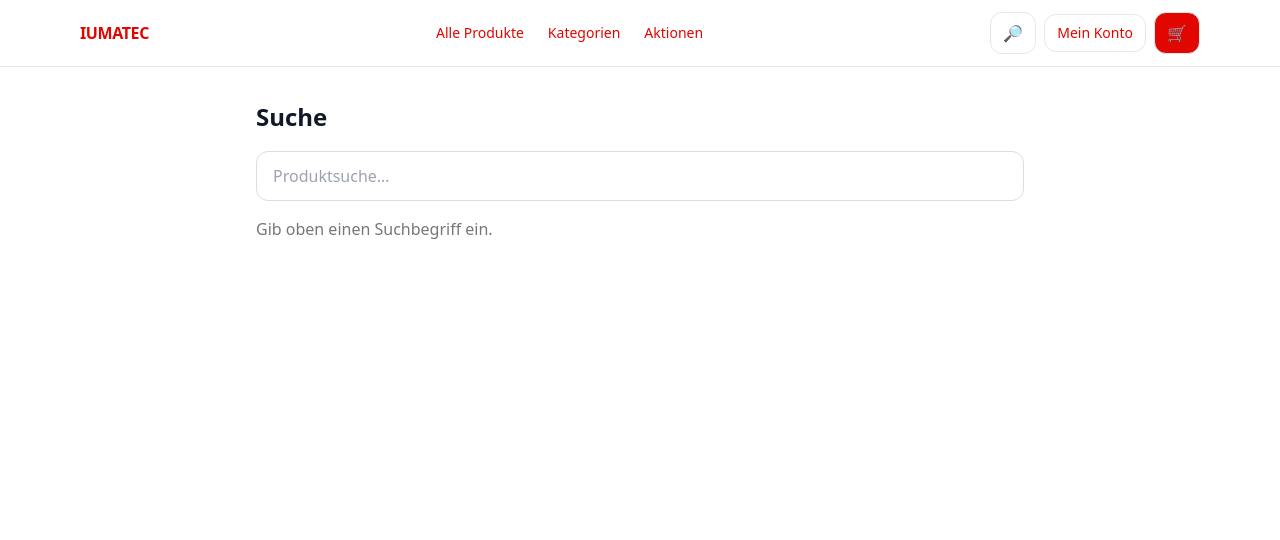
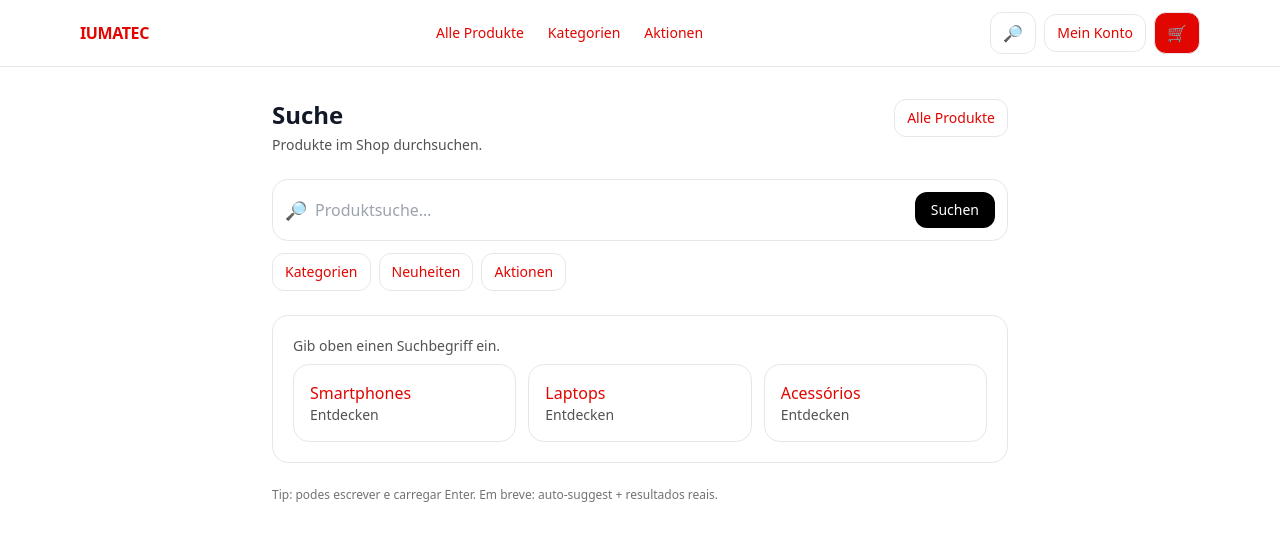
Before and after one commit to celsoneves32/iumatec-site, a Next.js app: page /search in a window 1280 px wide. Shown: the top 540 px of the page. Built offline with nearby package versions, Linux system fonts and the light colour scheme; no server answers.

Commit message:
Update page.tsx

```diff
--- a/app/search/page.tsx
+++ b/app/search/page.tsx
@@ -1,31 +1,134 @@
+// app/search/page.tsx
+import Link from "next/link";
+
 export const metadata = {
   title: "Suche – IUMATEC",
-  description: "Produkte im Shop durchsuchen."
+  description: "Produkte im Shop durchsuchen.",
 };
 
-export default function Page({ searchParams }: { searchParams?: { q?: string } }) {
-  const q = (searchParams?.q ?? "").toString();
+export default function Page({
+  searchParams,
+}: {
+  searchParams?: { q?: string };
+}) {
+  const q = (searchParams?.q ?? "").toString().trim();
 
   return (
-    <main style={{ maxWidth: 800, margin: "2rem auto", padding: "0 1rem" }}>
-      <h1 style={{ fontSize: "1.5rem", fontWeight: 700, marginBottom: "1rem" }}>Suche</h1>
+    <main className="mx-auto max-w-3xl px-4 py-8 space-y-6">
+      {/* Header */}
+      <div className="flex items-start justify-between gap-4">
+        <div>
+          <h1 className="text-2xl font-semibold">Suche</h1>
+          <p className="mt-1 text-sm text-neutral-600">
+            Produkte im Shop durchsuchen.
+          </p>
+        </div>
 
-      <form action="/search" method="get" role="search" aria-label="Suche" style={{ marginBottom: "1rem" }}>
+        <Link
+          href="/products"
+          className="hidden sm:inline-flex items-center justify-center rounded-xl border px-3 py-2 text-sm hover:bg-neutral-50 transition"
+        >
+          Alle Produkte
+        </Link>
+      </div>
+
+      {/* Search box */}
+      <form action="/search" method="get" role="search" aria-label="Suche">
+        <div className="rounded-2xl border bg-white p-3 flex items-center gap-2">
+          <span className="text-lg" aria-hidden>
+            🔎
+          </span>
+
           <input
             name="q"
             defaultValue={q}
             placeholder="Produktsuche…"
-          style={{ width: "100%", padding: "0.75rem 1rem", borderRadius: 12, border: "1px solid #ddd", outline: "none" }}
+            className="w-full bg-transparent outline-none text-sm md:text-base"
+            autoComplete="off"
           />
+
+          <button
+            type="submit"
+            className="rounded-xl bg-black px-4 py-2 text-white text-sm hover:opacity-90 transition"
+          >
+            Suchen
+          </button>
+        </div>
+
+        {/* Quick links */}
+        <div className="mt-3 flex flex-wrap gap-2 text-sm">
+          <Link
+            href="/collections"
+            className="rounded-xl border px-3 py-2 hover:bg-neutral-50 transition"
+          >
+            Kategorien
+          </Link>
+          <Link
+            href="/products"
+            className="rounded-xl border px-3 py-2 hover:bg-neutral-50 transition"
+          >
+            Neuheiten
+          </Link>
+          <Link
+            href="/aktionen"
+            className="rounded-xl border px-3 py-2 hover:bg-neutral-50 transition"
+          >
+            Aktionen
+          </Link>
+        </div>
       </form>
 
+      {/* Results */}
+      <section className="rounded-2xl border bg-white p-5">
         {q ? (
-        <p style={{ color: "#444" }}>
-          Ergebnisse für: <strong>{q}</strong>
+          <div className="space-y-2">
+            <p className="text-sm text-neutral-700">
+              Ergebnisse für: <span className="font-semibold">{q}</span>
             </p>
+
+            {/* Placeholder: aqui depois ligamos ao Shopify search */}
+            <div className="rounded-xl border border-dashed p-4 text-sm text-neutral-600">
+              Ultra premium (próximo passo): buscar resultados reais no Shopify Storefront API
+              e mostrar grid com AddToCart + quick view.
+            </div>
+          </div>
         ) : (
-        <p style={{ color: "#777" }}>Gib oben einen Suchbegriff ein.</p>
+          <div className="space-y-2">
+            <p className="text-sm text-neutral-600">
+              Gib oben einen Suchbegriff ein.
+            </p>
+
+            <div className="grid gap-3 sm:grid-cols-3">
+              <Link
+                href="/collections/smartphones"
+                className="rounded-2xl border p-4 hover:bg-neutral-50 transition"
+              >
+                <div className="font-medium">Smartphones</div>
+                <div className="text-sm text-neutral-600">Entdecken</div>
+              </Link>
+              <Link
+                href="/collections/laptops"
+                className="rounded-2xl border p-4 hover:bg-neutral-50 transition"
+              >
+                <div className="font-medium">Laptops</div>
+                <div className="text-sm text-neutral-600">Entdecken</div>
+              </Link>
+              <Link
+                href="/collections/accessories"
+                className="rounded-2xl border p-4 hover:bg-neutral-50 transition"
+              >
+                <div className="font-medium">Acessórios</div>
+                <div className="text-sm text-neutral-600">Entdecken</div>
+              </Link>
+            </div>
+          </div>
         )}
+      </section>
+
+      {/* Footer note */}
+      <p className="text-xs text-neutral-500">
+        Tip: podes escrever e carregar Enter. Em breve: auto-suggest + resultados reais.
+      </p>
     </main>
   );
 }
```
Lines whose indentation alone changed are shown as unchanged.
